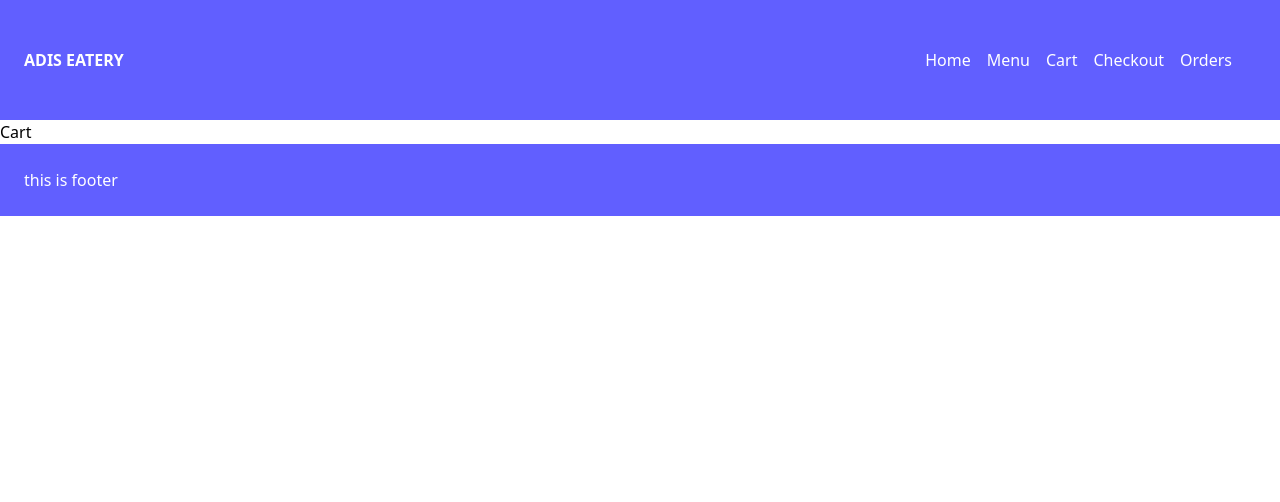
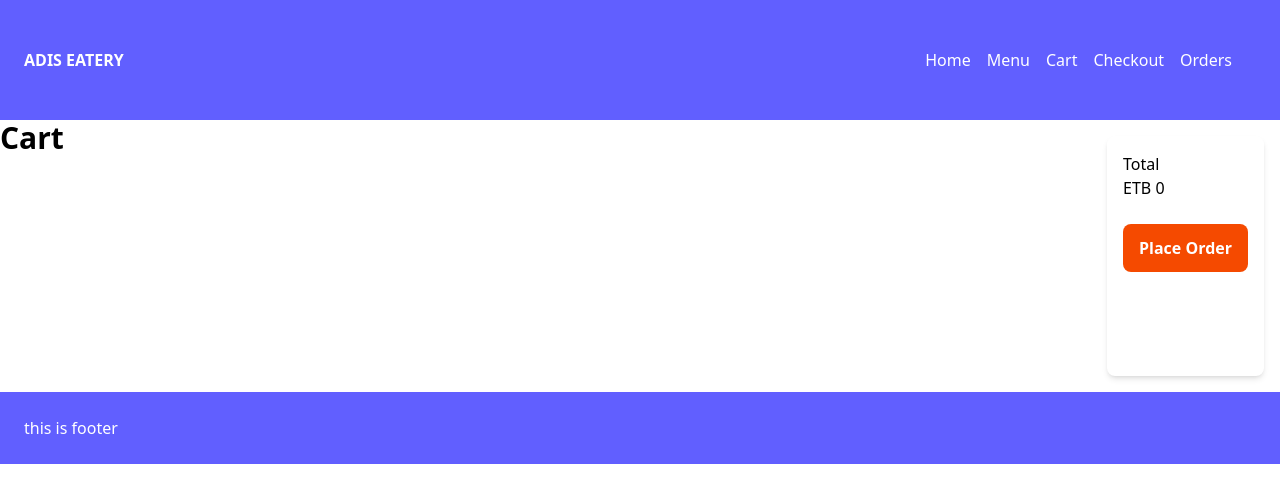
Before and after one commit to henomi/IBT---Canada---Projects, a Next.js app in the folder module-03-react-nextjs/next/my-next-app/: page /cart in a window 1280 px wide. Shown: the top 502 px of the page. Built offline with nearby package versions, Linux system fonts and the light colour scheme.

Commit message:
API Routing

```diff
--- a/module-03-react-nextjs/next/my-next-app/src/Context/cartContext.jsx
+++ b/module-03-react-nextjs/next/my-next-app/src/Context/cartContext.jsx
@@ -8,8 +8,15 @@ export const CartProvider = ({ children }) => {
   const [cart, setCart] = useState([]);
 
   const addToCart = (dish) => {
-    const newCart = [...cart, dish];
-    setCart(newCart);
+    setCart((currentCart)=> {
+      const existingDish = currentCart.find((item) => item.id === dish.id);
+      if (existingDish) {
+        return currentCart.map((item) => {
+          item.id === dish.id ? item.quantity = item.quantity + 1 : item;
+        });
+      }
+      return [...currentCart, dish];
+    });
   };
 
   const removeFromCart = (dish) => {
@@ -17,8 +24,12 @@ export const CartProvider = ({ children }) => {
     setCart(newCart);
   };
 
+  const clearCart = () => {
+    setCart([]);
+  };
+
   return (
-    <cartContext.Provider value={{ cart, addToCart, removeFromCart }}>
+    <cartContext.Provider value={{ cart, addToCart, removeFromCart, clearCart }}>
       {children}
     </cartContext.Provider>
   );
--- /dev/null
+++ b/module-03-react-nextjs/next/my-next-app/src/app/api/orders/route.jsx
@@ -0,0 +1,49 @@
+import { db, createOrder } from "@/lib/db";
+
+export async function POST(req) {
+    try {
+        const body = await req.json();
+        const { dishes } = await body;
+        if (!Array.isArray(dishes) || dishes.length === 0) {
+            return Response.json
+            ({message: "your cart is empty"}, { status: 400 });
+        }
+
+        const orderItems=[];
+
+        for (const dish of dishes) {
+            const dishItem = await db.dish.findUnique({where: {id: dish.id}});
+            orderItems.push(dishItem);
+
+        if(!dishItem || !dishItem.available){
+            return Response.json
+            ({message: `dish ${dish.id} is not available`}, { status: 400 });
+        }
+        const quantity = Number(dish.quantity);
+        if(!Number.isInteger(quantity) || quantity > dishItem.available){
+            return Response.json
+            ({message: `dish ${dish} invalid quantity`}, { status: 400 });
+        }
+        orderItems.push({
+        dishId:dishItem.id,
+        name:dishItem.name,
+        price:dishItem.price,
+        quantity:quantity,});
+
+        }
+        const totalPrice = orderItems.reduce((acc, dishItem) => acc + dishItem.price * dishItem.quantity, 0);
+        const order = await createOrder({
+            dishes: orderItems,
+            totalPrice: totalPrice,
+            currency: "ETB",
+        });
+
+        return Response.json({message: `order created successfully`}, { status: 201 });
+    }
+    catch (error) {
+        console.error(error);
+        return Response.json({message: "unable to create your order"}, { status: 500 });
+    }
+
+
+}
--- a/module-03-react-nextjs/next/my-next-app/src/app/cart/page.jsx
+++ b/module-03-react-nextjs/next/my-next-app/src/app/cart/page.jsx
@@ -1,15 +1,51 @@
 "use client";
 
 import { useCart } from "@/Context/cartContext";
+import { useState } from "react";
 import Link from "next/link";
 
 
 function Cart() {
-  const { cart , removeFromCart } = useCart();
+  const { cart , removeFromCart, clearCart } = useCart();
+  const [loading, setLoading] = useState(false);
+  const [error, setError] = useState("");
+   async function handleCheckout() {
 
+              setLoading(true);
+              setError("");
+
+              try {
+                const response = await fetch("/api/orders", {
+                  method: "POST",
+                  headers: {
+                    "Content-Type": "application/json",
+                  },
+                  body: JSON.stringify({
+                    dishes: cart.map((dish) => ({id: dish.id, quantity: dish.quantity || 1}))
+                  }),
+                });
+
+                const result = await response.json();
+
+                if (!response.ok) {
+                  throw new Error(result.message || "Checkout failed.");
+                }
+
+                // Clear the cart only after a successful order.
+                clearCart();
+                alert(`Order placed! Order ID: ${result.orderId}`);
+
+              } catch (error) {
+                setError(error.message);
+              } finally {
+                setLoading(false);
+              }
+
+            }
   return (
-    <div>
-      <h1>Cart</h1>
+    <div className="flex justify-between">
+      <h1 className="text-center text-3xl font-bold">Cart</h1>
+      <div className="flex-1">
       <ul>
         {cart.map((dish) => (
           <li key={dish.id}>
@@ -22,14 +58,33 @@ function Cart() {
                 <p>ETB  {dish.price}</p>
                 <p>{dish.description.substring(0, 45) + '...'}</p>
                 <Link href={`/menu/${dish.id}`}>View Details</Link>
+                &nbsp;
+              <button onClick={() => removeFromCart(dish)}>Remove</button>
               </div>
-              <button onClick={() => removeFromCart(dish)}>Remove</button>
             </div>
           </li>
         ))}
       </ul>
+      </div>
+      <div className="bg-white shadow-md rounded-lg p-4 m-4 h-60 sticky top-0">
+        <h1>Total</h1>
+        <p>ETB  {cart.reduce((acc, dish) => acc + dish.price * (dish.quantity || 1), 0)}</p>
+        <button
+        onClick={handleCheckout}
+        disabled={loading}
+        className="mt-6 w-full rounded-lg bg-orange-600 px-4 py-3 font-semibold text-white hover:bg-orange-700 disabled:opacity-50"
+      >
+        {loading ? "Placing Order..." : "Place Order"}
+      </button>
+
+  {error && <p className="mt-3 text-sm text-red-600">{error}</p>}
+      </div>
     </div>
   );
 }
 
+
+
+
+
 export default Cart;
--- a/module-03-react-nextjs/next/my-next-app/src/app/order/history/page.jsx
+++ b/module-03-react-nextjs/next/my-next-app/src/app/order/history/page.jsx
@@ -1,9 +1,23 @@
-import React from 'react'
+import { db } from '@/lib/db';
 
-const OrderHistory = () => {
+async function OrderHistory() {
+  const orders = await db.order.findMany();
   return (
-    <div>Order History</div>
-  )
+    <div>
+      <h1>Order History</h1>
+      <ul>
+        {orders.map((order) => (
+          <li key={order.id}>
+            <h2>{order.dishes.map((dish) => dish.name).join(', ')}</h2>
+            <p>Total Price: {order.totalPrice}</p>
+            <p>Status: {order.status}</p>
+            <p>Created At: {order.createdAt}</p>
+            <p>Updated At: {order.updatedAt}</p>
+          </li>
+        ))}
+      </ul>
+    </div>
+  );
 }
 
 export default OrderHistory;
```
Also changed, not shown: module-03-react-nextjs/next/my-next-app/package.json (+4 -3 lines), 1 other file (tests, documents, lock files or other folders).
